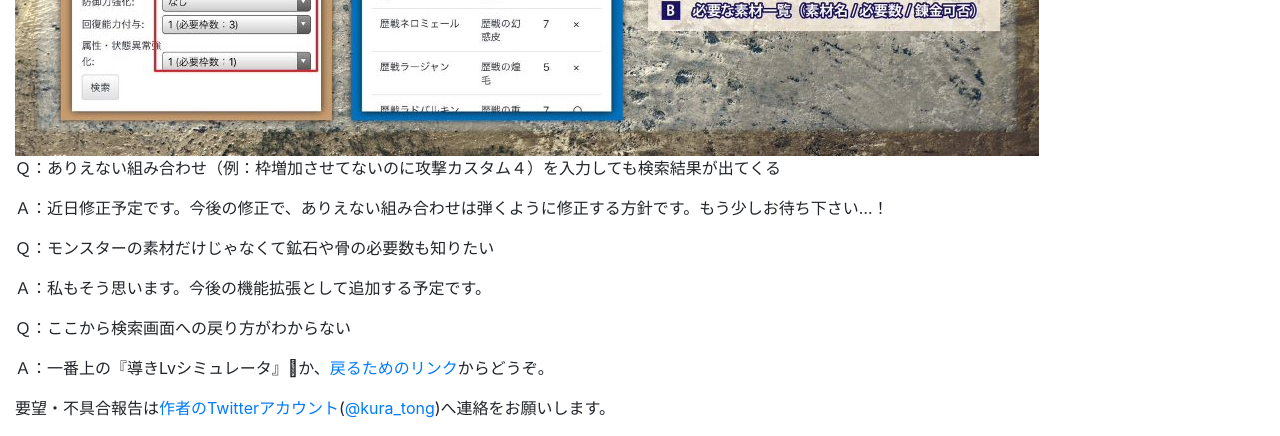
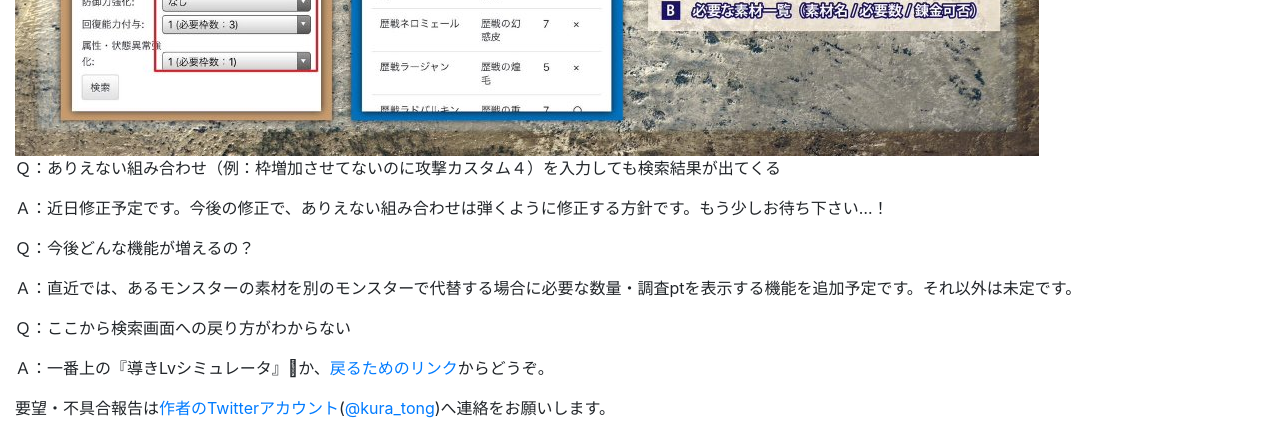
Before and after one commit to setohima/mhwi_guidance_emulator, a Django app: template guidance_emu/templates/guidance_emu/help.html in a window 1280 px wide. Shown: the part 580-1016 px from the top of the page. Run offline with Django 3.2, Linux system fonts and the light colour scheme; the template is opened without the code that fills it, so the values that code supplies are empty; some libraries are stand-ins or nearby versions.

Commit message:
modify txt

```diff
--- a/guidance_emu/templates/guidance_emu/help.html
+++ b/guidance_emu/templates/guidance_emu/help.html
@@ -12,8 +12,8 @@
                     <p>Ａ：近日修正予定です。今後の修正で、ありえない組み合わせは弾くように修正する方針です。もう少しお待ち下さい…！</p>
                 </div>
                 <div class="col-12">
-                    <p>Ｑ：モンスターの素材だけじゃなくて鉱石や骨の必要数も知りたい</p>
-                    <p>Ａ：私もそう思います。今後の機能拡張として追加する予定です。</p>
+                    <p>Ｑ：今後どんな機能が増えるの？</p>
+                    <p>Ａ：直近では、あるモンスターの素材を別のモンスターで代替する場合に必要な数量・調査ptを表示する機能を追加予定です。それ以外は未定です。</p>
                 </div>
                 <div class="col-12">
                     <p>Ｑ：ここから検索画面への戻り方がわからない</p>
--- a/guidance_emu/templates/guidance_emu/top.html
+++ b/guidance_emu/templates/guidance_emu/top.html
@@ -1,7 +1,7 @@
 {% extends 'guidance_emu/base.html' %}
 
 {% block content %}
-
+    <p><b>新機能追加</b>：モンスター以外の必要な素材の一覧を追加しました(2020/1/13)</p>
     <p>カスタム強化したい武器の詳細を入力してください</p>
     <form method="POST" class="post-form">
         {% csrf_token %}
```
